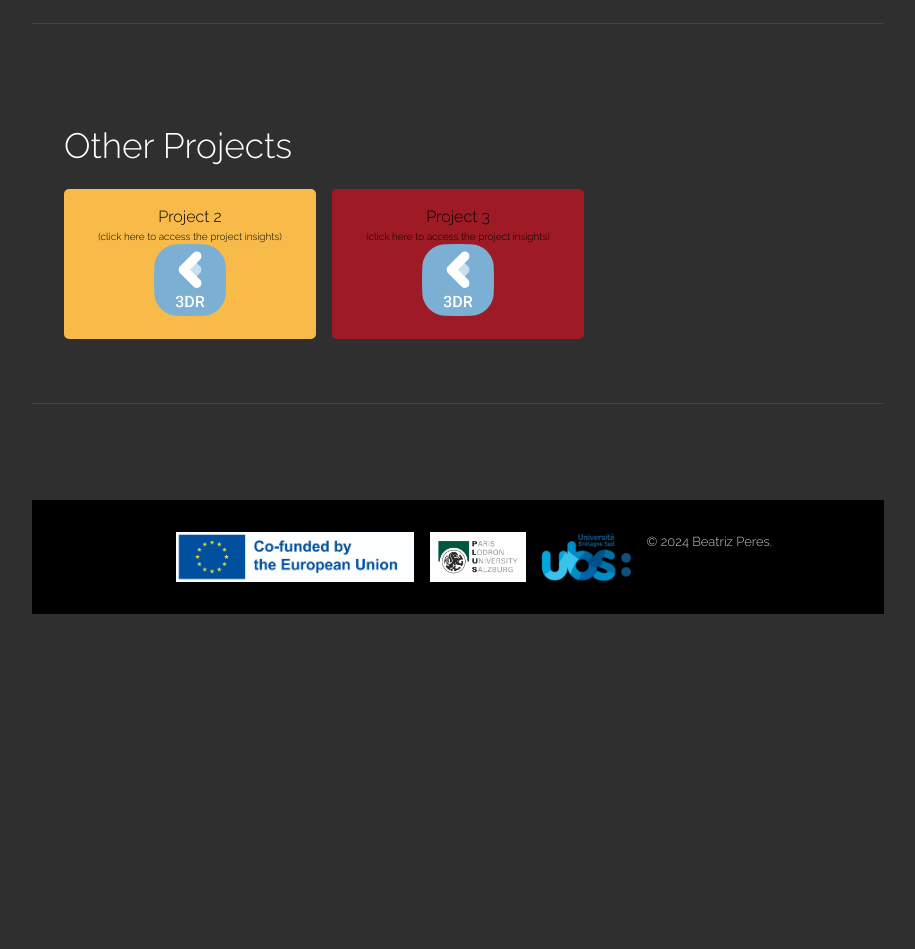
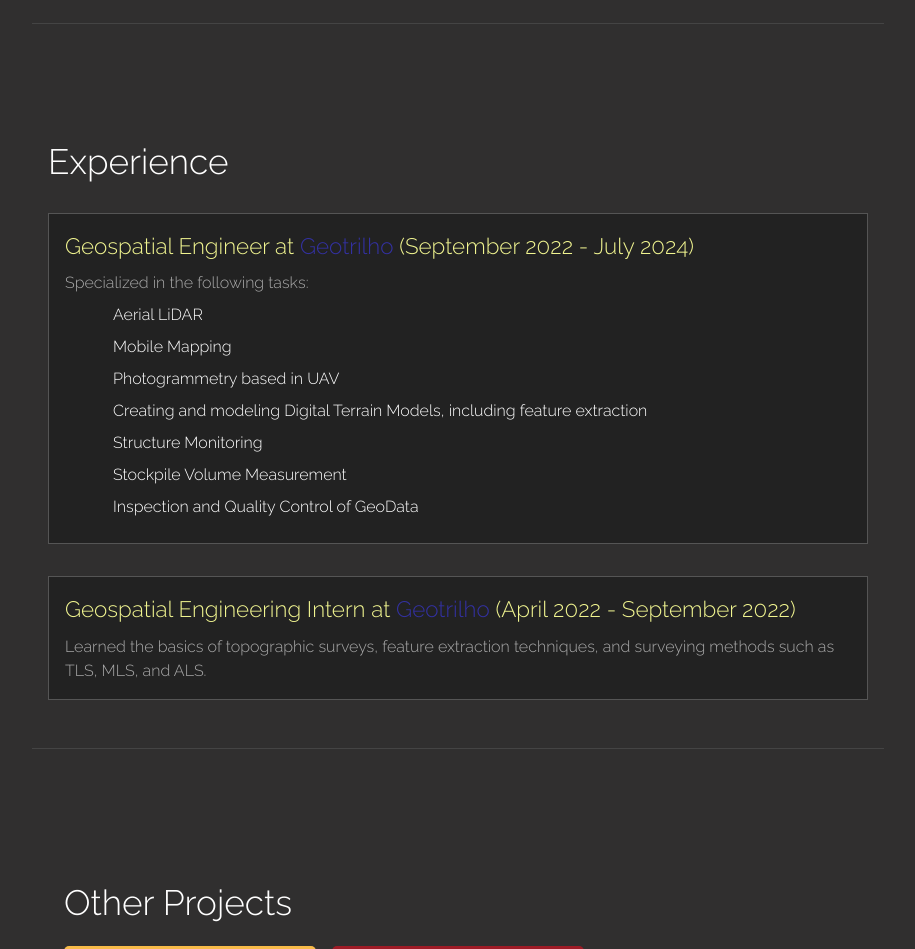
Before and after one commit to beatrizbsperes/beatrizperes_portefolio, a plain HTML site: page project1.html in a window 1280 px wide. Shown: the part 840-1789 px from the top of the page, without its empty margins (332-1247 px from the left). Before the commit the page ends 1518 px from the top, so only its background shows below. Drawn offline with Linux system fonts and the light colour scheme.

Commit message:
241127_finishing standard projects

```diff
--- a/project1.html
+++ b/project1.html
@@ -40,6 +40,37 @@
             </p>
         </section>
 
+                <section id="experience">
+            <h2>Experience</h2>
+            <div class="experience-path">
+                <div class="experience-item">
+                    <h3>Geospatial Engineer at <a id="geotrilho" href="https://geotrilho.pt/">Geotrilho</a>
+                        (September 2022 - July 2024)</h3>
+                    <p>
+                        Specialized in the following tasks:
+                    <ul>
+                        <ul>Aerial LiDAR</ul>
+                        <ul>Mobile Mapping</ul>
+                        <ul>Photogrammetry based in UAV</ul>
+                        <ul>Creating and modeling Digital Terrain Models, including feature extraction</ul>
+                        <ul>Structure Monitoring</ul>
+                        <ul>Stockpile Volume Measurement</ul>
+                        <ul>Inspection and Quality Control of GeoData</ul>
+                    </ul>
+                    </p>
+                </div>
+                <div class="experience-item">
+                    <h3>Geospatial Engineering Intern at <a id="geotrilho" href="https://geotrilho.pt/">Geotrilho</a>
+                        (April 2022 - September 2022)</h3>
+                    <p>
+                        Learned the basics of topographic surveys, feature extraction techniques, and surveying methods
+                        such
+                        as TLS, MLS, and ALS.
+                    </p>
+                </div>
+            </div>
+        </section>
+
         <section id="projects">
             <h2>Other Projects</h2>
             <div class="projects-grid">
--- a/styles_projects.css
+++ b/styles_projects.css
@@ -236,11 +236,71 @@ footer {
     height: 50px;
 }
 
+#experience {
+    padding: 1rem;
+    margin-bottom: 2rem;
+    border-bottom: 1px solid #444444;
+    margin: 2rem 0;
+    color: #fff;
+}
+
+.experience-path {
+    display: flex;
+    flex-direction: column;
+}
+
+#education h2,
+#experience h2,
+#skills h2 {
+    color: #ffffff;
+    margin-bottom: 1.5rem;
+    text-align: left;
+}
+
+#experience h3 {
+    color: #f1f590;
+    margin: 0 0 0.5rem;
+    font-size: 1.4rem;
+}
+
+.experience-item {
+    margin-bottom: 2rem;
+    padding: 1rem;
+    border: 1px solid #555;
+    background-color: #222;
+}
+
+.experience-item ul {
+    margin: 0.5rem 0;
+    color: #ffffff;
+    padding-left: 1.5rem;
+    font-size: 1rem;
+}
+
+#geotrilho {
+    color: rgb(51, 49, 161);
+    text-decoration: none;
+
+}
+
+#geotrilho:hover {
+    color: #ffffff;
+    background-color: rgb(51, 49, 161);
+    ;
+    border-bottom: none;
+    padding: 0.2rem 0.3rem;
+}
+
+
 
 @media (max-width: 768px) {
     .projects-grid {
         grid-template-columns: repeat(2, 1fr);
         gap: 1rem;
+    }
+
+    .experience-item h3 {
+        font-size: 1.2rem;
     }
 
     .footer-content {
@@ -321,6 +381,15 @@ footer {
         font-size: 1.5rem;
     }
 
+    #experience h2 {
+        font-size: 1.5rem;
+    }
+
+    .experience-item {
+        padding: 0.8rem;
+    }
+
+
     #home p {
         font-size: 0.9rem;
     }
```
